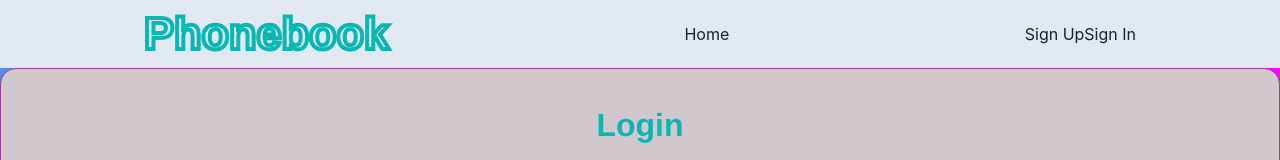
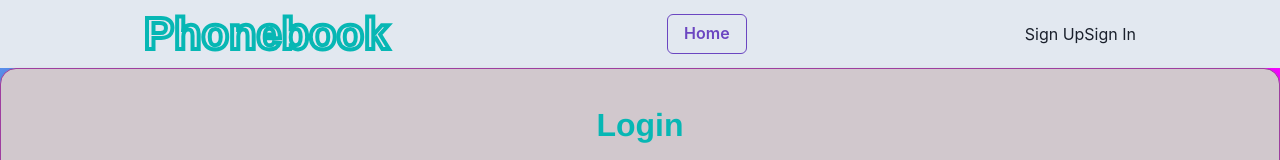
Before and after one commit to namhels/goit-react-hw-08-phonebook, a React (Create React App) app: page /goit-react-hw-08-phonebook/login in a window 1280 px wide. Shown: the top 160 px of the page. Built offline with nearby package versions, Linux system fonts and the light colour scheme.

Commit message:
add chakra ui

```diff
--- a/src/components/Navigation/Navigation.jsx
+++ b/src/components/Navigation/Navigation.jsx
@@ -1,29 +1,46 @@
 import { NavLink } from 'react-router-dom';
-import { Breadcrumb, BreadcrumbItem, BreadcrumbLink } from '@chakra-ui/react';
+import { ButtonGroup, Button } from '@chakra-ui/react';
 import { useAuth } from 'hooks';
+
+// const focusBtn = {
+// transition = 'all 0.5s';
+//   ':focus': {
+//     color: 'white',
+//     bg: 'purple.500',
+//     borderColor: 'purple.500',
+//   },
+//   ':active': {
+//     transform: 'scale(1.8)',
+//   },
+// };
 
 const Navigation = () => {
   const { isLoggedIn } = useAuth();
 
   return (
-    <Breadcrumb separator="">
-      <BreadcrumbItem _hover={{ color: 'white', bg: 'blue.500' }}>
-        <BreadcrumbLink as={NavLink} to="/">
-          Home
-        </BreadcrumbLink>
-      </BreadcrumbItem>
+    <ButtonGroup variant="outline" colorScheme="purple" spacing="6">
+      <Button
+        as={NavLink}
+        to="/"
+        transition="all 0.5s"
+        // sx={{ focusBtn }}
+        _focus={{
+          color: 'white',
+          bg: 'purple.500',
+          borderColor: 'purple.500',
+        }}
+        _active={{
+          transform: 'scale(1.8)',
+        }}
+      >
+        Home
+      </Button>
       {isLoggedIn && (
-        <BreadcrumbItem isCurrentPage>
-          <BreadcrumbLink as={NavLink} to="/contacts">
-            Contacts
-          </BreadcrumbLink>
-        </BreadcrumbItem>
+        <Button as={NavLink} to="/contacts">
+          Contacts
+        </Button>
       )}
-
-      {/* <BreadcrumbItem isCurrentPage>
-        <BreadcrumbLink>Contact</BreadcrumbLink>
-      </BreadcrumbItem> */}
-    </Breadcrumb>
+    </ButtonGroup>
 
     // <nav>
     //   <NavLink to="/">Home</NavLink>
```
